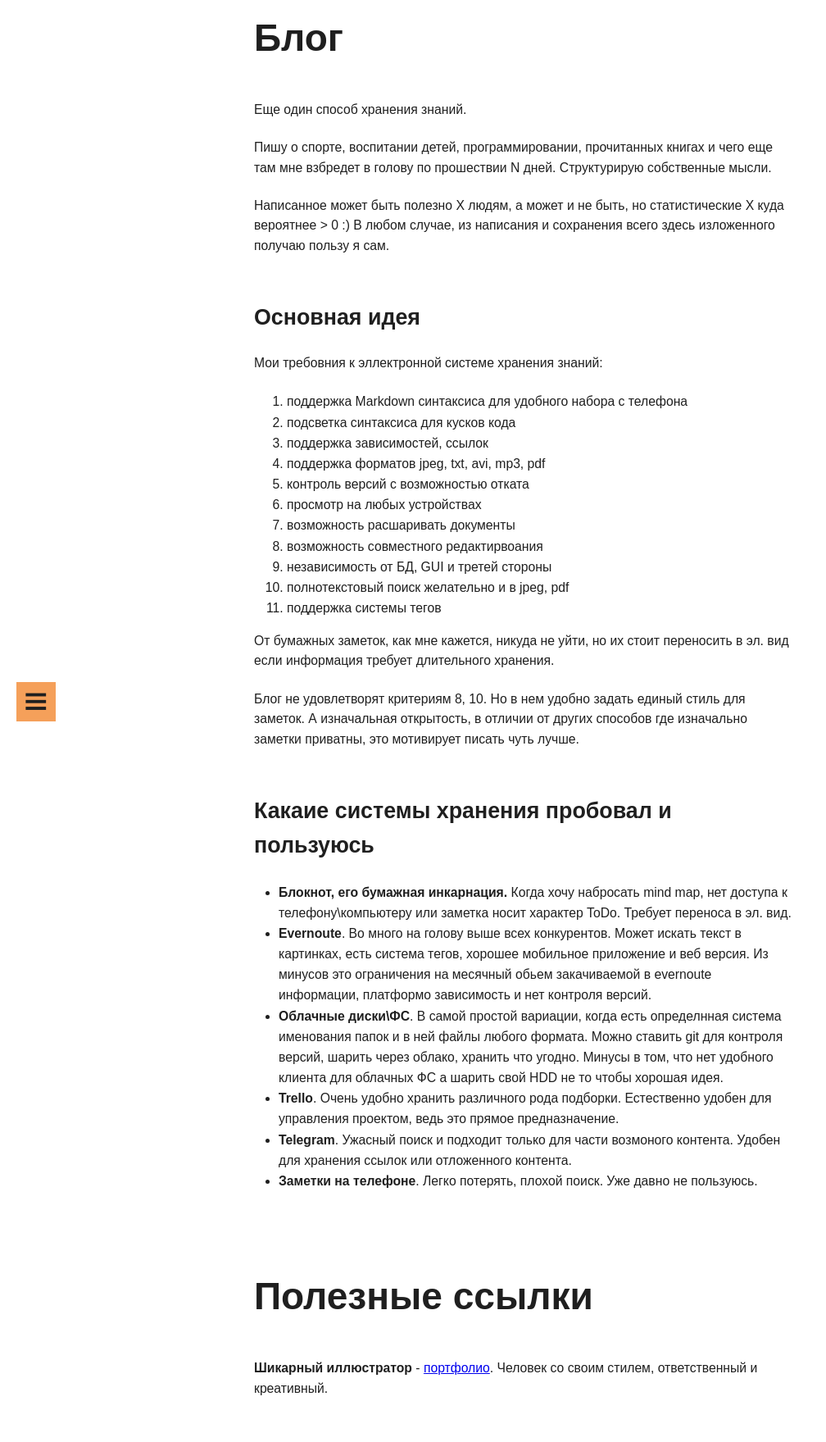
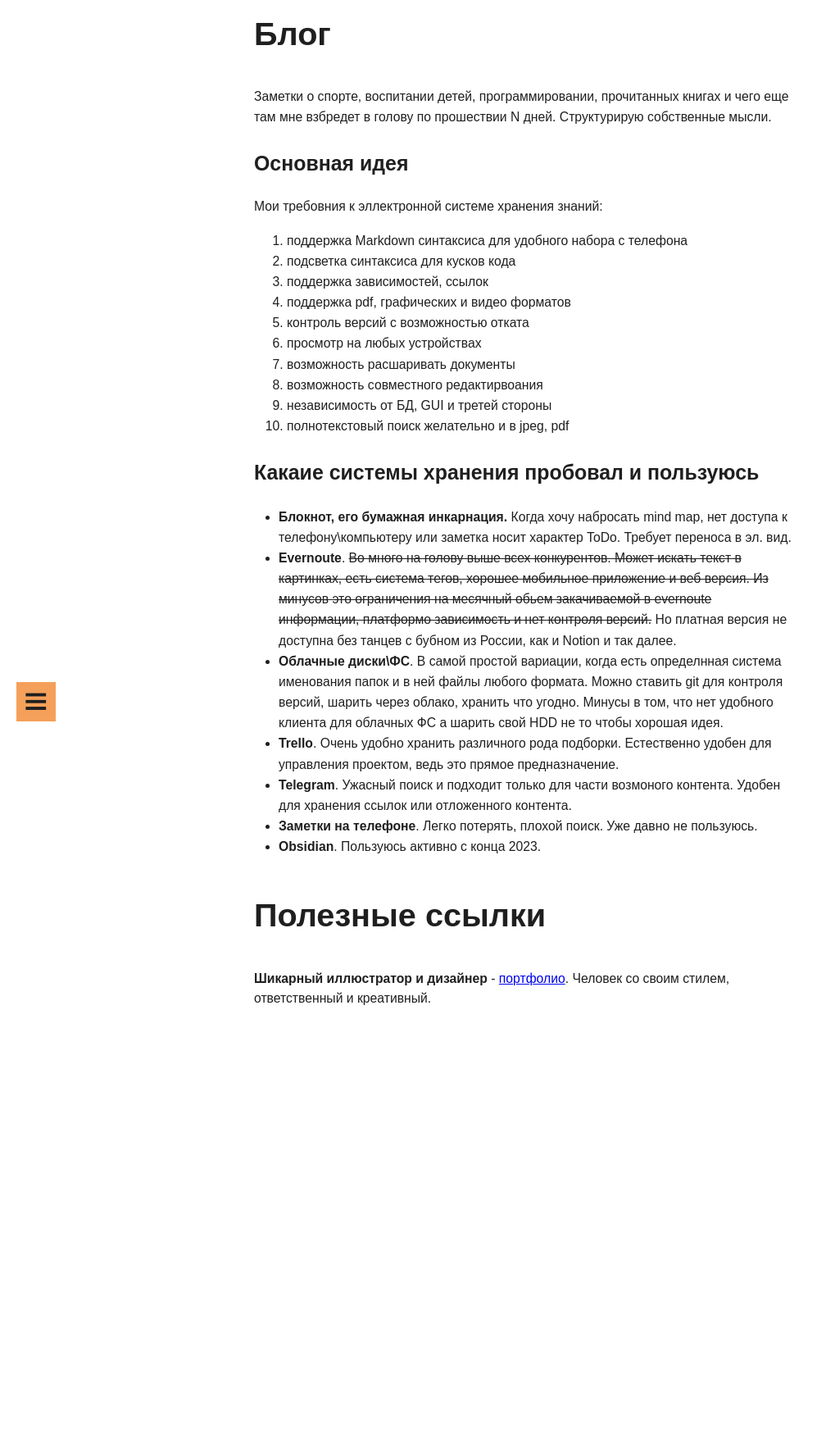
Before and after one commit to guest363/blog, a Jekyll site: the page built from index.md, in a window 1280 px wide. Shown: the whole page at 82% size, without its empty margins (0-1008 px from the left). Built offline with Jekyll 4.4.1, drawn with Linux system fonts in a browser that asks for light colours; after the commit the page ends 1273 px from its top, so only the background shows below that.

```diff
--- a/css/style.css
+++ b/css/style.css
@@ -22,22 +22,22 @@
 }
 article p {
   line-height: 1.55em;
-  margin-bottom: 1.4em;
+  margin-bottom: 0.7em;
 }
 h1,
 h2,
 h3 {
-  margin-top: 2em;
+  margin-top: 1em;
 }
 
 h1 {
-  font-size: calc(1.625rem + 1.6vw);
+  font-size: calc(1.625rem + 1.1vw);
 }
 h2 {
-  font-size: calc(1.5rem + 0.25vw);
+  font-size: calc(1.5rem + 0.1vw);
 }
 h3 {
-  font-size: calc(1.125rem + 0.25vw);
+  font-size: calc(1.125rem + 0.1vw);
 }
 
 blockquote:not(.pull-quote) {
--- a/index.md
+++ b/index.md
@@ -3,16 +3,10 @@
 ---
 # Блог
 
-Еще один способ хранения знаний.
-
-Пишу о спорте, воспитании детей, программировании,
+Заметки о спорте, воспитании детей, программировании,
 прочитанных книгах и чего еще там мне взбредет в голову
 по прошествии N дней. Структурирую собственные мысли.
 
-Написанное может быть полезно X людям,
-а может и не быть, но статистические X куда вероятнее > 0 :)
-В любом случае, из написания и сохранения всего здесь изложенного
-получаю пользу я сам.
 
 ## Основная идея
 
@@ -20,31 +14,23 @@
 1. поддержка Markdown синтаксиса для удобного набора с телефона
 1. подсветка синтаксиса для кусков кода
 1. поддержка зависимостей, ссылок
-1. поддержка форматов jpeg, txt, avi, mp3, pdf
+1. поддержка pdf, графических и видео форматов
 1. контроль версий с возможностью отката
 1. просмотр на любых устройствах
 1. возможность расшаривать документы
 1. возможность совместного редактирвоания
 1. независимость от БД, GUI и третей стороны
 1. полнотекстовый поиск желательно и в jpeg, pdf
-1. поддержка системы тегов
-
-От бумажных заметок, как мне кажется, никуда не уйти, но их стоит
-переносить в эл. вид если информация требует длительного хранения.
-
-Блог не удовлетворят критериям 8, 10. Но в нем удобно задать единый стиль
-для заметок. А изначальная открытость, в отличии от других способов
-где изначально заметки приватны, это мотивирует писать чуть лучше.
 
 ## Какаие системы хранения пробовал и пользуюсь
 - **Блокнот, его бумажная инкарнация.** Когда хочу набросать mind map,
 нет доступа к телефону\компьютеру или заметка носит характер ToDo.
 Требует переноса в эл. вид.
-- **Evernoute**. Во много на голову выше всех конкурентов. Может искать
+- **Evernoute**. ~~Во много на голову выше всех конкурентов. Может искать
 текст в картинках, есть система тегов, хорошее мобильное приложение
 и веб версия. Из минусов это ограничения
 на месячный обьем закачиваемой в evernoute информации, платформо
-зависимость и нет контроля версий.
+зависимость и нет контроля версий.~~ Но платная версия не доступна без танцев с бубном из России, как и Notion и так далее.
 - **Облачные диски\ФС**. В самой простой вариации, когда есть определнная
 система именования папок и в ней файлы любого формата. Можно ставить
 git для контроля версий, шарить через облако, хранить что угодно.
@@ -55,6 +41,7 @@
 - **Telegram**. Ужасный поиск и подходит только для части возмоного контента.
 Удобен для хранения ссылок или отложенного контента.
 - **Заметки на телефоне**. Легко потерять, плохой поиск. Уже давно не пользуюсь.
+- **Obsidian**. Пользуюсь активно с конца 2023.
 
 # Полезные ссылки
-**Шикарный иллюстратор** - [портфолио](https://www.behance.net/oublier96). Человек со своим стилем, ответственный и креативный.
+**Шикарный иллюстратор и дизайнер** - [портфолио](https://www.behance.net/oublier96). Человек со своим стилем, ответственный и креативный.
```
Also changed, not shown: _posts/IT/sysadmin/2024-08-28-av1-hls.md (+9 -2 lines).
